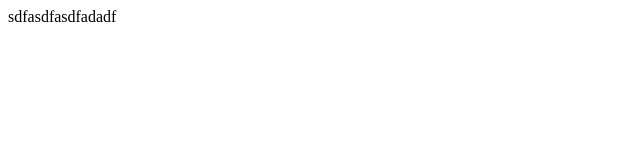
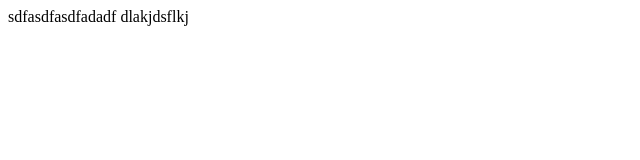
Before and after one commit to 2Kier16/kier-git-project, a plain HTML site: page index.html in a window 1280 px wide. Shown: the whole page, without its empty margins (0-640 px from the left). Drawn offline with Linux system fonts and the light colour scheme.

Commit message:
updated index again

```diff
--- a/index.html
+++ b/index.html
@@ -8,5 +8,6 @@
 </head>
 <body>
     sdfasdfasdfadadf
+    dlakjdsflkj
 </body>
 </html>
```
